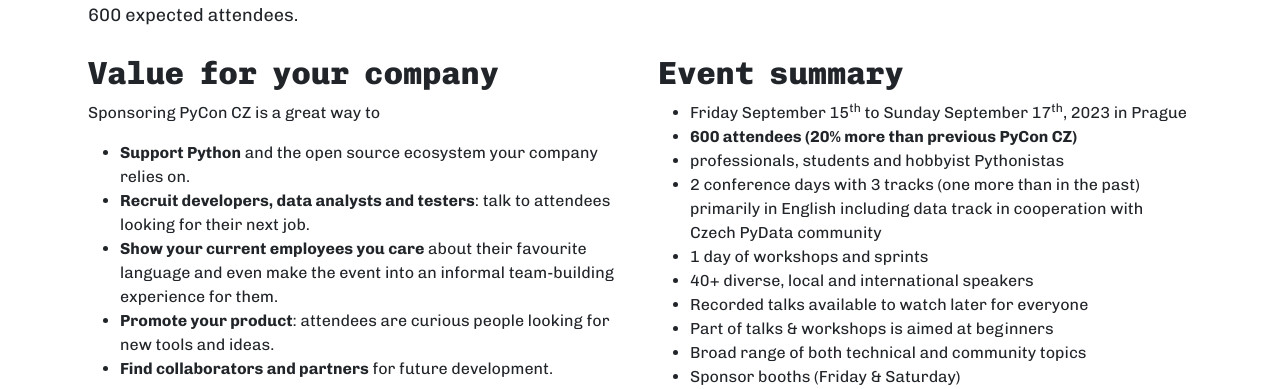
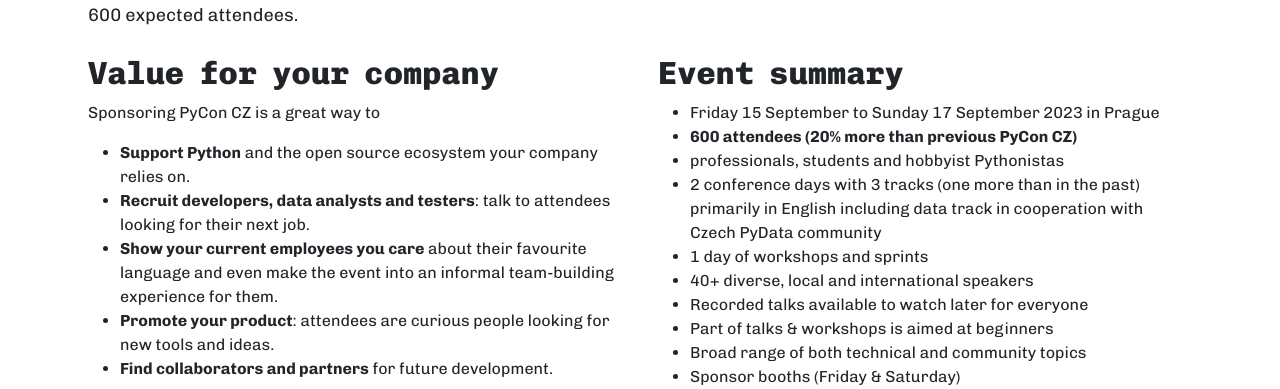
Before and after one commit to pyvec/cz.pycon.org, a Django app: page /2023/sponsorship/ in a window 1280 px wide. Shown: the part 598-987 px from the top of the page. Run offline with Django 4.2, Linux system fonts and the light colour scheme; style sheets or scripts are compiled from the project's sources; some libraries are stand-ins or nearby versions.

Commit message:
content: copy: correct dates

```diff
--- a/templates/pages/sponsorship.html
+++ b/templates/pages/sponsorship.html
@@ -71,7 +71,7 @@
         <div class="col-md">
             <h2 class="mt-2">Event summary</h2>
             <ul>
-                <li>Friday September 15<sup>th</sup> to Sunday September 17<sup>th</sup>, 2023 in Prague</li>
+                <li>Friday 15 September to Sunday 17  September 2023 in Prague</li>
                 <li><strong>600 attendees (20% more than previous PyCon CZ)</strong></>
                 <li>professionals, students and hobbyist Pythonistas</li>
                 <li>2 conference days with 3 tracks (one more than in the past) primarily in English including data track in cooperation with Czech PyData community</li>
```
